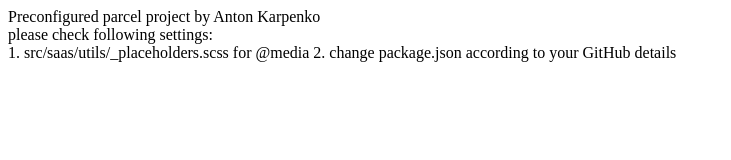
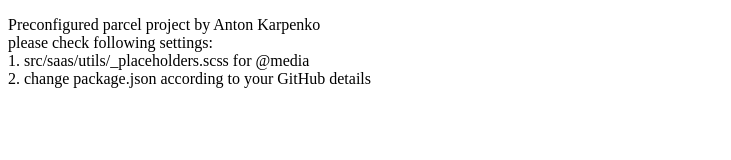
Before and after one commit to akarpenko83/Preconfigured-parcel-project, a plain HTML site: page index.html in a window 1280 px wide. Shown: the whole page, without its empty margins (0-731 px from the left). Drawn offline with Linux system fonts and the light colour scheme.

Commit message:
Deploying to gh-pages from @ akarpenko83/Preconfigured-parcel-project@502c7006f0430879a320203226bd425d318b1859 🚀

```diff
--- a/index.html
+++ b/index.html
@@ -1 +1 @@
-<!DOCTYPE html><html lang="uk"><head><meta charset="utf-8"><meta name="viewport" content="width=device-width, initial-scale=1.0"><title>Preconfigured parcel project</title><link rel="stylesheet" href="/Preconfigured-parcel-project/index.1d2f9160.css"></head><body> <header class="page-header"> <div class="container page-header__container"> Preconfigured parcel project by Anton Karpenko <br> please check following settings: <br> 1. src/saas/utils/_placeholders.scss for @media 2. change package.json according to your GitHub details <br> </div> </header> <script type="module" src="/Preconfigured-parcel-project/index.9048e370.js"></script><script src="/Preconfigured-parcel-project/index.063458ba.js" nomodule="" defer></script> </body></html>
+<!DOCTYPE html><html lang="uk"><head><meta charset="utf-8"><meta name="viewport" content="width=device-width, initial-scale=1.0"><title>Preconfigured parcel project</title><link rel="stylesheet" href="/Preconfigured-parcel-project/index.1d2f9160.css"></head><body> <header class="page-header"> <div class="container page-header__container"> <p> Preconfigured parcel project by Anton Karpenko <br> please check following settings: <br> 1. src/saas/utils/_placeholders.scss for @media <br> 2. change package.json according to your GitHub details <br> <br> </p> </div> </header> <script type="module" src="/Preconfigured-parcel-project/index.9048e370.js"></script><script src="/Preconfigured-parcel-project/index.063458ba.js" nomodule="" defer></script> </body></html>
```
